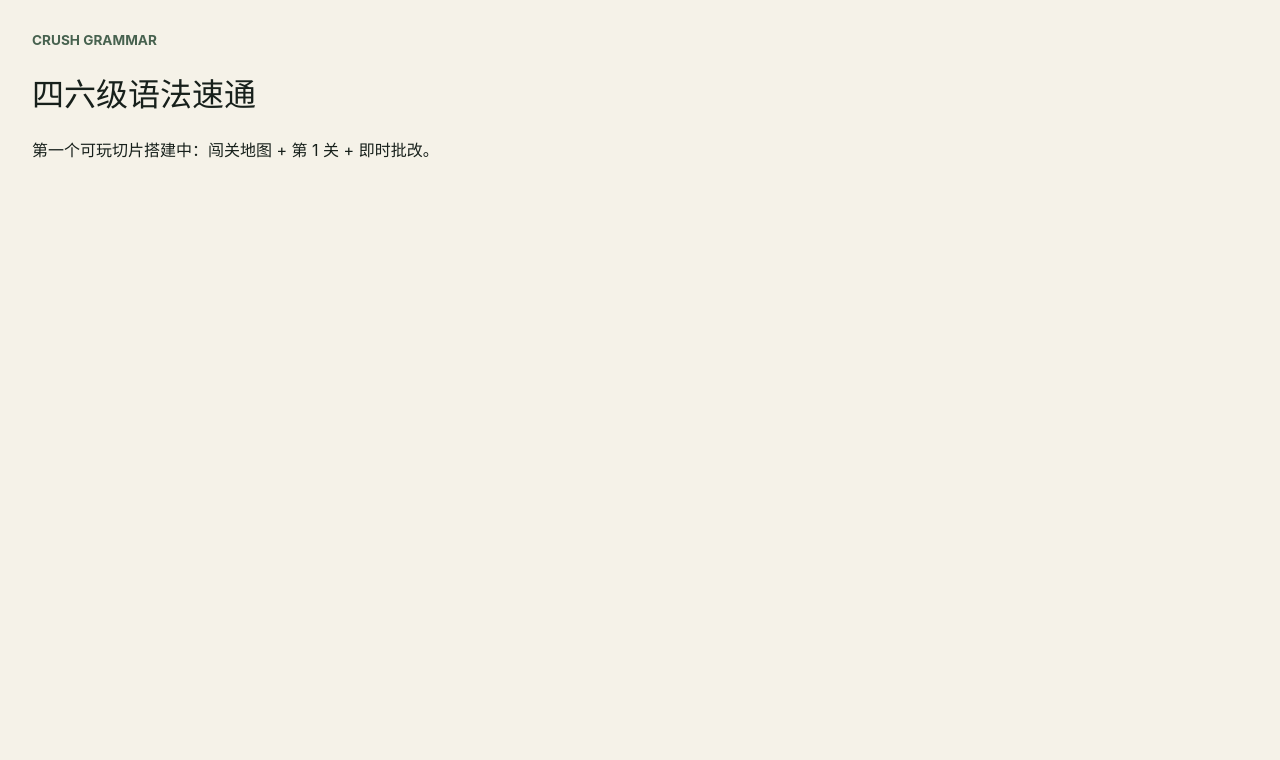
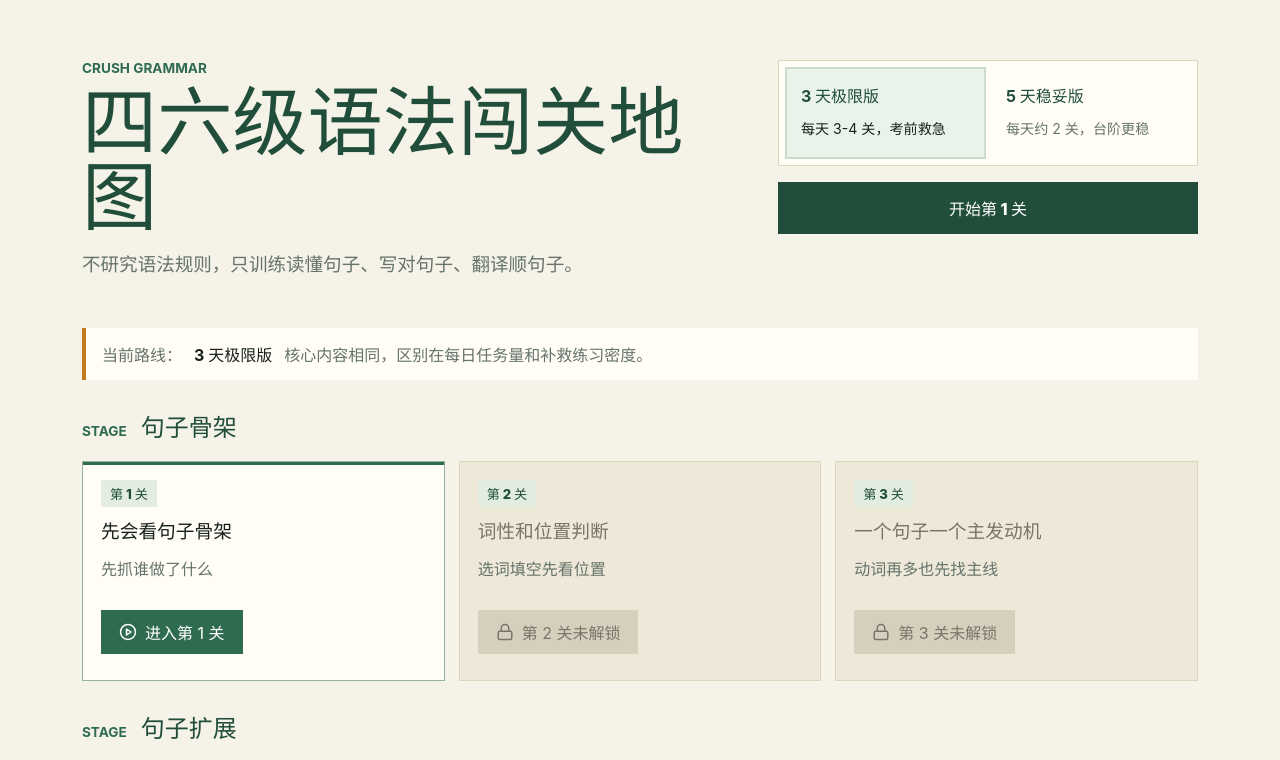
Before and after one commit to SSSophist/CrushGrammar, a React (Vite) app: page / in a window 1280 px wide. Shown: the top 760 px of the page. Built offline with nearby package versions, Linux system fonts and the light colour scheme.

Commit message:
feat: add review-map home page

```diff
--- a/src/App.tsx
+++ b/src/App.tsx
@@ -1,9 +1,25 @@
+import { useState } from 'react';
+import HomePage from './pages/HomePage';
+
+type Screen = 'home' | 'level-1';
+
 export default function App() {
-  return (
-    <main className="app-shell">
-      <p className="eyebrow">Crush Grammar</p>
-      <h1>四六级语法速通</h1>
-      <p>第一个可玩切片搭建中：闯关地图 + 第 1 关 + 即时批改。</p>
-    </main>
-  );
+  const [screen, setScreen] = useState<Screen>('home');
+
+  if (screen === 'level-1') {
+    return (
+      <main className="page-shell">
+        <button type="button" className="text-action" onClick={() => setScreen('home')}>
+          返回闯关地图
+        </button>
+        <section className="lesson-preview">
+          <p className="eyebrow">Level 1</p>
+          <h1>先会看句子骨架</h1>
+          <p>关卡学习页会在下一步接入完整内容。</p>
+        </section>
+      </main>
+    );
+  }
+
+  return <HomePage onOpenLevel={(levelId) => levelId === 'level-1' && setScreen('level-1')} />;
 }
--- /dev/null
+++ b/src/components/LevelMap.tsx
@@ -0,0 +1,47 @@
+import { Lock, PlayCircle } from 'lucide-react';
+import type { LevelMeta } from '../types';
+
+interface LevelMapProps {
+  levels: LevelMeta[];
+  onOpenLevel: (levelId: string) => void;
+}
+
+export default function LevelMap({ levels, onOpenLevel }: LevelMapProps) {
+  const groups = Array.from(new Set(levels.map((level) => level.group)));
+
+  return (
+    <div className="level-map">
+      {groups.map((group) => (
+        <section className="level-group" key={group} aria-labelledby={`group-${group}`}>
+          <div className="level-group-header">
+            <p className="eyebrow">Stage</p>
+            <h2 id={`group-${group}`}>{group}</h2>
+          </div>
+          <div className="level-grid">
+            {levels
+              .filter((level) => level.group === group)
+              .map((level) => {
+                const locked = level.status === 'locked';
+                return (
+                  <article className={`level-card ${locked ? 'is-locked' : 'is-open'}`} key={level.id}>
+                    <div className="level-number">第 {level.number} 关</div>
+                    <h3>{level.title}</h3>
+                    <p>{level.promise}</p>
+                    <button
+                      type="button"
+                      className="level-action"
+                      disabled={locked}
+                      onClick={() => onOpenLevel(level.id)}
+                    >
+                      {locked ? <Lock size={18} aria-hidden="true" /> : <PlayCircle size={18} aria-hidden="true" />}
+                      {locked ? `第 ${level.number} 关未解锁` : `进入第 ${level.number} 关`}
+                    </button>
+                  </article>
+                );
+              })}
+          </div>
+        </section>
+      ))}
+    </div>
+  );
+}
--- /dev/null
+++ b/src/components/RouteSelector.tsx
@@ -0,0 +1,30 @@
+import type { RouteMode } from '../types';
+
+interface RouteSelectorProps {
+  value: RouteMode;
+  onChange: (value: RouteMode) => void;
+}
+
+const routes: Array<{ id: RouteMode; title: string; detail: string }> = [
+  { id: 'three-day', title: '3 天极限版', detail: '每天 3-4 关，考前救急' },
+  { id: 'five-day', title: '5 天稳妥版', detail: '每天约 2 关，台阶更稳' }
+];
+
+export default function RouteSelector({ value, onChange }: RouteSelectorProps) {
+  return (
+    <div className="route-selector" aria-label="选择学习路线">
+      {routes.map((route) => (
+        <button
+          key={route.id}
+          type="button"
+          className="route-option"
+          aria-pressed={value === route.id}
+          onClick={() => onChange(route.id)}
+        >
+          <strong>{route.title}</strong>
+          <span>{route.detail}</span>
+        </button>
+      ))}
+    </div>
+  );
+}
--- /dev/null
+++ b/src/pages/HomePage.tsx
@@ -0,0 +1,39 @@
+import { useState } from 'react';
+import LevelMap from '../components/LevelMap';
+import RouteSelector from '../components/RouteSelector';
+import { levels } from '../data/levels';
+import type { RouteMode } from '../types';
+
+interface HomePageProps {
+  onOpenLevel: (levelId: string) => void;
+}
+
+export default function HomePage({ onOpenLevel }: HomePageProps) {
+  const [routeMode, setRouteMode] = useState<RouteMode>('three-day');
+
+  return (
+    <main className="page-shell">
+      <section className="home-intro">
+        <div>
+          <p className="eyebrow">Crush Grammar</p>
+          <h1>四六级语法闯关地图</h1>
+          <p className="home-lede">不研究语法规则，只训练读懂句子、写对句子、翻译顺句子。</p>
+        </div>
+        <div className="intro-actions">
+          <RouteSelector value={routeMode} onChange={setRouteMode} />
+          <button type="button" className="primary-action" onClick={() => onOpenLevel('level-1')}>
+            开始第 1 关
+          </button>
+        </div>
+      </section>
+
+      <section className="route-note" aria-live="polite">
+        当前路线：
+        <strong>{routeMode === 'three-day' ? '3 天极限版' : '5 天稳妥版'}</strong>
+        <span>核心内容相同，区别在每日任务量和补救练习密度。</span>
+      </section>
+
+      <LevelMap levels={levels} onOpenLevel={onOpenLevel} />
+    </main>
+  );
+}
--- a/src/styles.css
+++ b/src/styles.css
@@ -2,6 +2,16 @@
   font-family: Inter, ui-sans-serif, system-ui, -apple-system, BlinkMacSystemFont, "Segoe UI", sans-serif;
   color: #17201b;
   background: #f5f2e8;
+  --paper: #fffdf6;
+  --paper-strong: #f8f1dc;
+  --ink: #17201b;
+  --muted: #65736a;
+  --green: #2f6b4f;
+  --green-dark: #214d3b;
+  --amber: #c27a1a;
+  --line: #ded5bd;
+  --danger: #b4453d;
+  --info: #315a74;
   font-synthesis: none;
   text-rendering: optimizeLegibility;
 }
@@ -19,16 +29,238 @@ input {
   font: inherit;
 }
 
+.page-shell,
 .app-shell {
   min-height: 100vh;
   padding: 32px;
+  max-width: 1180px;
+  margin: 0 auto;
 }
 
 .eyebrow {
   margin: 0 0 8px;
-  color: #47624f;
+  color: var(--green);
   font-size: 0.85rem;
   font-weight: 700;
   letter-spacing: 0;
   text-transform: uppercase;
 }
+
+h1,
+h2,
+h3,
+p {
+  margin-top: 0;
+}
+
+button {
+  border: 0;
+  cursor: pointer;
+}
+
+button:disabled {
+  cursor: not-allowed;
+}
+
+.home-intro {
+  display: grid;
+  grid-template-columns: minmax(0, 1fr) 420px;
+  gap: 32px;
+  align-items: start;
+  padding: 28px 0 24px;
+}
+
+.home-intro h1 {
+  max-width: 720px;
+  margin-bottom: 14px;
+  color: var(--green-dark);
+  font-size: clamp(2.2rem, 6vw, 4.7rem);
+  line-height: 1;
+}
+
+.home-lede {
+  max-width: 620px;
+  color: var(--muted);
+  font-size: 1.16rem;
+  line-height: 1.8;
+}
+
+.intro-actions {
+  display: grid;
+  gap: 16px;
+}
+
+.route-selector {
+  display: grid;
+  grid-template-columns: 1fr 1fr;
+  gap: 8px;
+  padding: 8px;
+  border: 1px solid var(--line);
+  background: var(--paper);
+}
+
+.route-option {
+  display: grid;
+  min-height: 88px;
+  gap: 8px;
+  padding: 14px;
+  color: var(--muted);
+  text-align: left;
+  background: transparent;
+}
+
+.route-option[aria-pressed='true'] {
+  color: var(--ink);
+  background: #e9f3ea;
+  outline: 2px solid rgba(47, 107, 79, 0.24);
+}
+
+.route-option strong {
+  color: var(--green-dark);
+}
+
+.route-option span {
+  font-size: 0.88rem;
+  line-height: 1.45;
+}
+
+.primary-action,
+.text-action,
+.level-action {
+  display: inline-flex;
+  align-items: center;
+  justify-content: center;
+  gap: 8px;
+  min-height: 44px;
+  padding: 0 18px;
+  color: #fff;
+  background: var(--green-dark);
+}
+
+.primary-action {
+  width: 100%;
+  min-height: 52px;
+  font-weight: 800;
+}
+
+.text-action {
+  width: fit-content;
+  margin-bottom: 24px;
+  color: var(--green-dark);
+  background: #e2eddf;
+}
+
+.route-note {
+  display: flex;
+  flex-wrap: wrap;
+  gap: 8px 12px;
+  align-items: center;
+  margin: 4px 0 28px;
+  padding: 14px 16px;
+  border-left: 4px solid var(--amber);
+  background: var(--paper);
+  color: var(--muted);
+}
+
+.route-note strong {
+  color: var(--ink);
+}
+
+.level-map {
+  display: grid;
+  gap: 28px;
+  padding-bottom: 56px;
+}
+
+.level-group {
+  display: grid;
+  gap: 14px;
+}
+
+.level-group-header {
+  display: flex;
+  gap: 14px;
+  align-items: baseline;
+}
+
+.level-group-header h2 {
+  margin: 0;
+  color: var(--green-dark);
+}
+
+.level-grid {
+  display: grid;
+  grid-template-columns: repeat(3, minmax(0, 1fr));
+  gap: 14px;
+}
+
+.level-card {
+  display: grid;
+  min-height: 220px;
+  align-content: start;
+  gap: 12px;
+  padding: 18px;
+  border: 1px solid var(--line);
+  background: var(--paper);
+}
+
+.level-card.is-open {
+  border-color: rgba(47, 107, 79, 0.5);
+  box-shadow: inset 0 3px 0 var(--green);
+}
+
+.level-card.is-locked {
+  color: #7b7467;
+  background: #eee8d8;
+}
+
+.level-number {
+  width: fit-content;
+  padding: 4px 9px;
+  color: var(--green-dark);
+  background: #e2eddf;
+  font-size: 0.82rem;
+  font-weight: 800;
+}
+
+.level-card h3 {
+  margin: 0;
+  line-height: 1.35;
+}
+
+.level-card p {
+  color: var(--muted);
+  line-height: 1.6;
+}
+
+.level-action {
+  width: fit-content;
+  margin-top: auto;
+  background: var(--green);
+}
+
+.level-action:disabled {
+  color: #7b7467;
+  background: #d7cfbd;
+}
+
+.lesson-preview {
+  padding: 28px;
+  border: 1px solid var(--line);
+  background: var(--paper);
+}
+
+@media (max-width: 860px) {
+  .page-shell,
+  .app-shell {
+    padding: 20px;
+  }
+
+  .home-intro {
+    grid-template-columns: 1fr;
+  }
+
+  .level-grid {
+    grid-template-columns: 1fr;
+  }
+}
```
Also changed, not shown: 2 other files (tests, documents, lock files or other folders).
